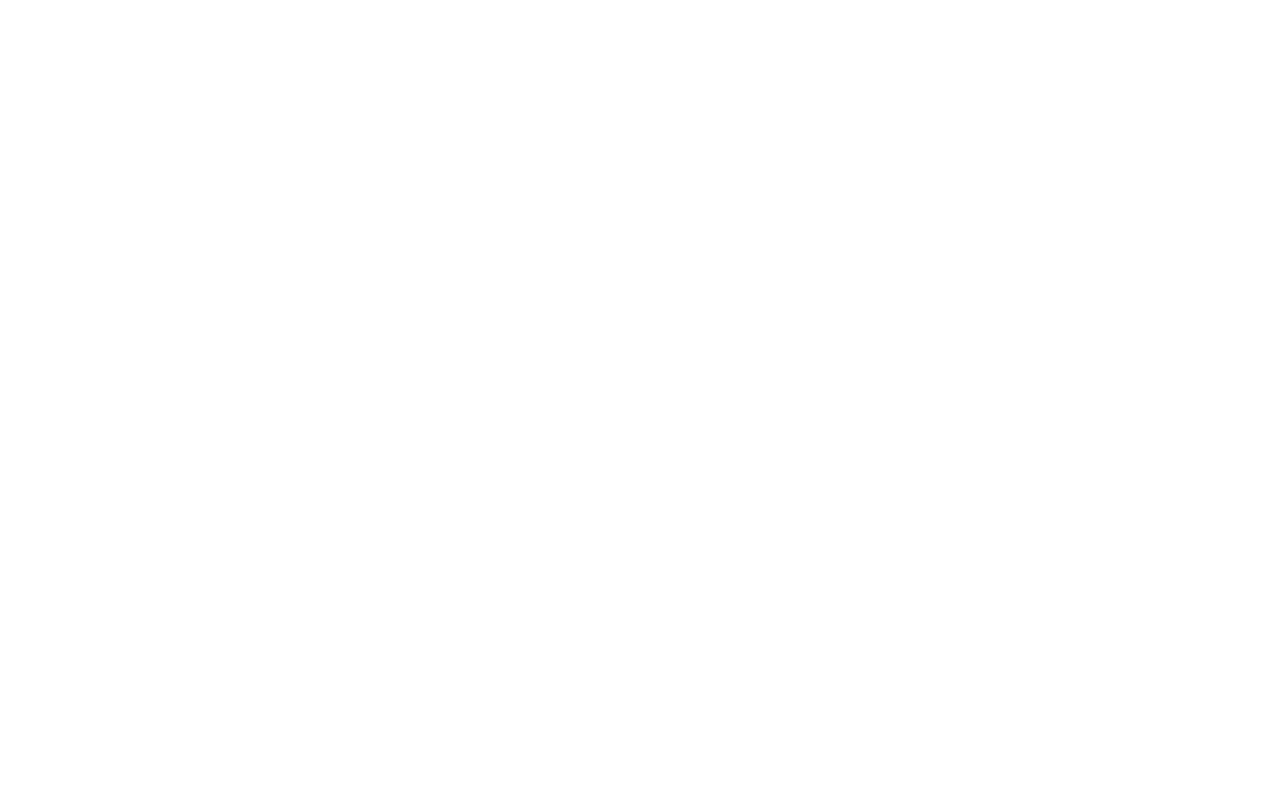
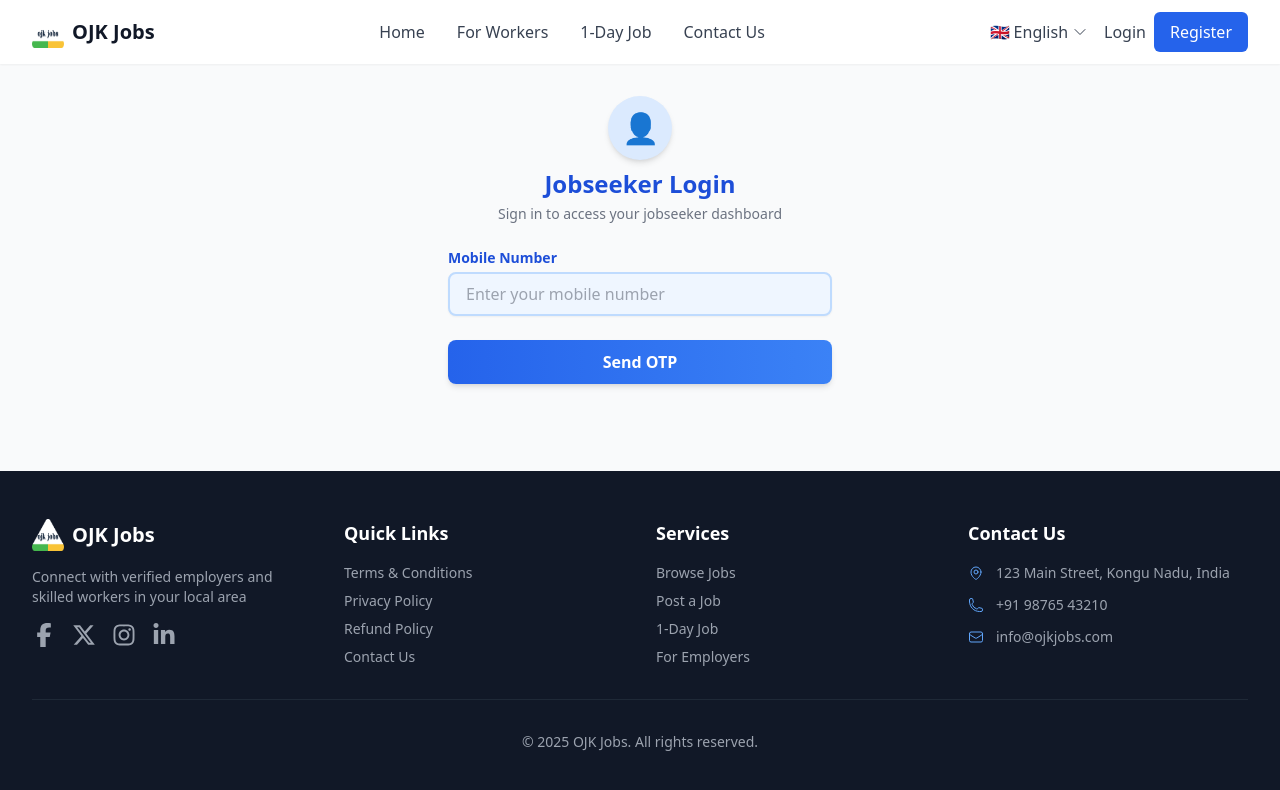
Before and after one commit to SrihariSeenivasan/OJKjobs, a React (Vite) app in the folder frontend/: page /JobseekerLogin in a window 1280 px wide. Before the commit this address had no page. Shown: the top 790 px of the page. Built offline with nearby package versions, Linux system fonts and the light colour scheme.

Commit message:
login for seeker and employer changed

```diff
--- a/frontend/src/App.tsx
+++ b/frontend/src/App.tsx
@@ -17,7 +17,7 @@ import PostJob from './pages/jobs/PostJob';
 import PrivacyPolicy from './pages/PrivacyPolicy';
 import RefundPolicy from './pages/RefundPolicy';
 import TermsAndConditions from './pages/TermsAndConditions';
-// import JobseekerLogin from './pages/auth/JobseekerLogin';
+import JobseekerLogin from './pages/auth/JobseekerLogin';
 import EmployeeLogin from './pages/auth/EmployerLogin';
 import EmployerPaymentStep from './pages/auth/EmployerPaymentStep';
 import EmployerProfileSetup from './pages/auth/EmployerProfileSetup';
@@ -38,6 +38,7 @@ function App() {
             <Route path="/browse-jobs" element={<BrowseJobs />} />
             <Route path="/1-day-job" element={<BrowseJobs />} />
             <Route path="/profile" element={<Profile />} />
+            <Route path="/JobseekerLogin" element={<JobseekerLogin />} />
           <Route path="/EmployeeLogin" element={<EmployeeLogin />} />
           <Route path="/admin" element={<AdminPanel />} />
           <Route path="/EmployerPaymentSetup" element={<EmployerPaymentStep />} />
--- a/frontend/src/pages/auth/EmployerLogin.tsx
+++ b/frontend/src/pages/auth/EmployerLogin.tsx
@@ -35,7 +35,7 @@ const EmployerLogin: React.FC = () => {
         profileComplete: true
       }));
       setIsLoading(false);
-      navigate('/Dashboard');
+      navigate('/dashboard');
     }, 800);
   };
 
--- a/frontend/src/pages/auth/JobseekerLogin.tsx
+++ b/frontend/src/pages/auth/JobseekerLogin.tsx
@@ -1,84 +1,85 @@
 import React, { useState } from 'react';
+import { useDispatch } from 'react-redux';
 import { useNavigate } from 'react-router-dom';
 import OtpInput from '../../components/common/OtpInput';
+import { setUser } from '../../store/slices/authSlice';
 
 const JobseekerLogin: React.FC = () => {
   const [mobile, setMobile] = useState('');
+  const [otp, setOtp] = useState('');
   const [otpSent, setOtpSent] = useState(false);
-  const [otp, setOtp] = useState('');
   const [isLoading, setIsLoading] = useState(false);
   const navigate = useNavigate();
+  const dispatch = useDispatch();
 
-  const handleSendOtp = async (e: React.FormEvent) => {
+  const handleSendOtp = (e: React.FormEvent) => {
     e.preventDefault();
     setIsLoading(true);
-    // Simulate OTP send
     setTimeout(() => {
       setOtpSent(true);
       setIsLoading(false);
     }, 800);
   };
 
-  const handleVerifyOtp = async (e: React.FormEvent) => {
+  const handleVerifyOtp = (e: React.FormEvent) => {
     e.preventDefault();
     setIsLoading(true);
-    // Simulate OTP verification
     setTimeout(() => {
+      // Simulate successful OTP verification and set Redux auth state
+      dispatch(setUser({
+        id: 'jobseeker-1',
+        email: 'jobseeker@example.com',
+        name: 'Jobseeker',
+        role: 'jobseeker',
+        isVerified: true,
+        profileComplete: true
+      }));
       setIsLoading(false);
-      navigate('/jobseeker-profile', { state: { mobile } });
+      navigate('/dashboard');
     }, 800);
   };
 
   return (
-    <div className="max-w-md mx-auto py-12 px-4 sm:px-6 lg:px-8">
-      <h2 className="text-center text-3xl font-extrabold text-blue-700 mb-6 tracking-tight drop-shadow">Jobseeker Login</h2>
-      <form onSubmit={otpSent ? handleVerifyOtp : handleSendOtp} className="w-full flex flex-col gap-8 items-center">
-        <div className="w-full">
-          <label htmlFor="mobile" className="block text-base font-semibold text-blue-600 mb-2">Mobile Number</label>
+    <div className="w-full max-w-md mx-auto">
+      <div className="p-8">
+        <div className="flex flex-col items-center mb-6">
+          <div className="w-16 h-16 rounded-full bg-blue-100 flex items-center justify-center mb-2 shadow-md">
+            <span className="text-3xl">👤</span>
+          </div>
+          <h2 className="text-2xl font-bold text-blue-700">Jobseeker Login</h2>
+          <p className="text-gray-500 text-sm mt-1">Sign in to access your jobseeker dashboard</p>
+        </div>
+        <form onSubmit={otpSent ? handleVerifyOtp : handleSendOtp} className="space-y-6">
+          <div>
+            <label className="block text-sm font-semibold text-blue-700 mb-1">Mobile Number</label>
             <input
-            id="mobile"
-            name="mobile"
               type="tel"
-            required
               value={mobile}
               onChange={e => setMobile(e.target.value)}
-            className="w-full px-4 py-3 border-2 border-blue-300 rounded-lg focus:ring-2 focus:ring-blue-400 focus:border-blue-500 text-lg transition disabled:bg-gray-100"
+              className="w-full px-4 py-2 border-2 border-blue-200 focus:border-blue-500 focus:ring-2 focus:ring-blue-100 rounded-lg transition-all duration-200 outline-none bg-blue-50 text-gray-800 placeholder-gray-400 shadow-sm"
               placeholder="Enter your mobile number"
               disabled={otpSent}
+              required
             />
           </div>
           {otpSent && (
-          <div className="w-full flex flex-col items-center">
-            <label htmlFor="otp" className="block text-base font-semibold text-blue-600 mb-2">OTP</label>
-            <div className="flex justify-center w-full">
-              <OtpInput
-                value={otp}
-                onChange={setOtp}
-                numInputs={6}
-                isInputNum={true}
-                inputStyle="mx-1 w-12 h-12 text-center text-xl border-2 border-blue-300 rounded-lg focus:ring-2 focus:ring-purple-400 bg-blue-50 shadow-md transition"
-              />
-            </div>
-            <p className="text-xs text-gray-500 mt-2 text-center">Enter the 6-digit OTP sent to your mobile</p>
+            <div>
+              <label className="block text-sm font-semibold text-blue-700 mb-1">OTP</label>
+              <OtpInput value={otp} onChange={setOtp} numInputs={6} isInputNum inputStyle="w-10 h-10 text-xl border-2 border-blue-200 focus:border-blue-500 rounded-lg text-center mx-1 bg-blue-50 transition-all duration-200 outline-none" />
             </div>
           )}
           <button
             type="submit"
-          disabled={isLoading || (otpSent && otp.replace(/\D/g, '').length < 6)}
-          className="w-full bg-gradient-to-r from-blue-500 to-purple-500 text-white py-3 px-4 rounded-lg font-bold text-lg shadow-lg hover:from-blue-600 hover:to-purple-600 focus:outline-none focus:ring-2 focus:ring-blue-400 focus:ring-offset-2 disabled:opacity-50 disabled:cursor-not-allowed transition"
+            disabled={isLoading || (otpSent && otp.length !== 6)}
+            className="w-full bg-gradient-to-r from-blue-600 to-blue-500 text-white py-2.5 px-4 rounded-lg font-semibold hover:from-blue-700 hover:to-blue-600 transition-all duration-200 disabled:opacity-50 shadow-md flex items-center justify-center gap-2"
           >
+            {isLoading ? (
+              <span className="animate-spin h-5 w-5 mr-2 border-2 border-white border-t-blue-400 rounded-full inline-block"></span>
+            ) : null}
             {isLoading ? 'Please wait...' : otpSent ? 'Verify OTP' : 'Send OTP'}
           </button>
         </form>
-      {/* Modal for loading */}
-      {isLoading && (
-        <div className="fixed inset-0 bg-black bg-opacity-30 flex items-center justify-center z-50">
-          <div className="bg-white rounded-xl shadow-xl p-8 flex flex-col items-center">
-            <svg className="animate-spin h-8 w-8 text-blue-500 mb-4" xmlns="http://www.w3.org/2000/svg" fill="none" viewBox="0 0 24 24"><circle className="opacity-25" cx="12" cy="12" r="10" stroke="currentColor" strokeWidth="4"/><path className="opacity-75" fill="currentColor" d="M4 12a8 8 0 018-8v8z"/></svg>
-            <span className="text-blue-700 font-semibold">Processing...</span>
       </div>
-        </div>
-      )}
     </div>
   );
 };
```
Lines whose indentation alone changed are shown as unchanged.
